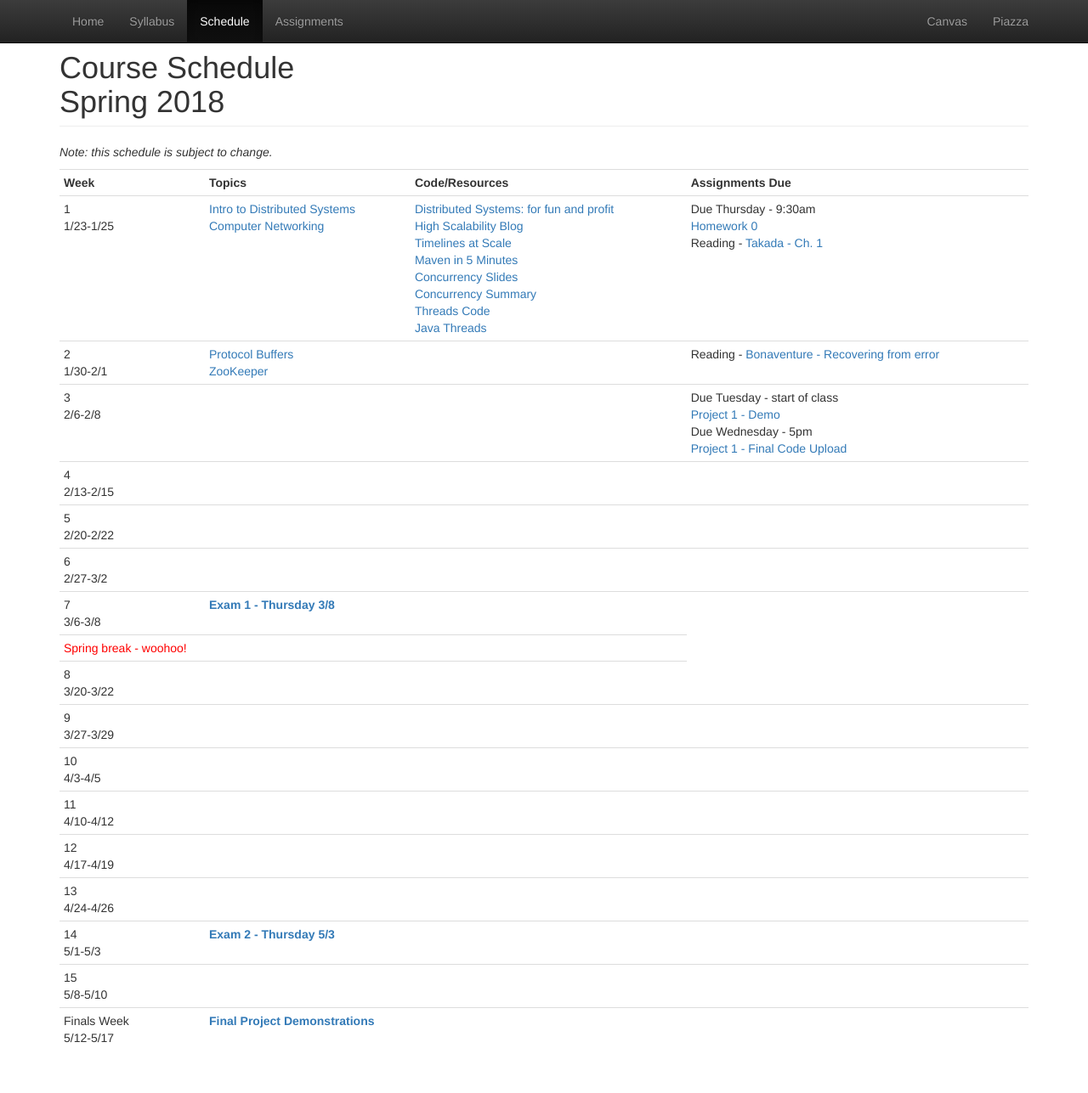
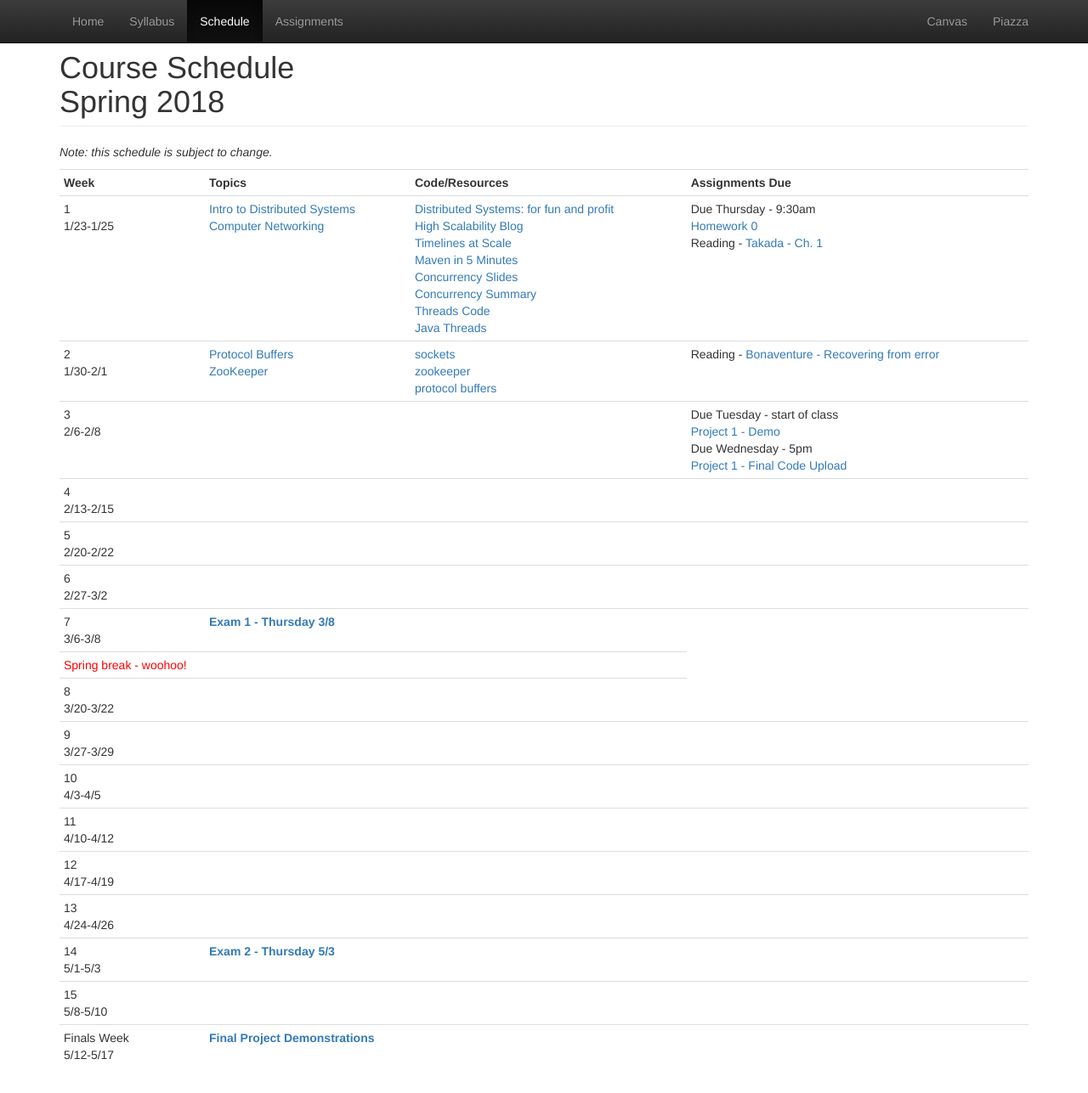
Before and after one commit to CS682-S18/cs682-s18.github.io, a Jekyll site: the page built from schedule.html, in a window 1280 px wide and 1297 px high. Shown: the top 1287 px of the window at 85% size. Built offline with Jekyll 4.4.1, drawn with Linux system fonts in a browser that asks for light colours.

Commit message:
adding code links

```diff
--- a/schedule.html
+++ b/schedule.html
@@ -45,6 +45,9 @@ title: Schedule
 				<a href="https://github.com/CS682-S18/notes/blob/master/zookeeper.md">ZooKeeper</a><br/>
 			</td>
 			<td>
+				<a href="https://github.com/CS682-S18/code/tree/master/sockets">sockets</a><br/>
+				<a href="https://github.com/CS682-S18/code/tree/master/zk">zookeeper</a><br/>
+				<a href="https://github.com/CS682-S18/code/tree/master/protobuf">protocol buffers</a><br/>
 			</td>
 			<td>
 				Reading - <a href="http://cnp3book.info.ucl.ac.be/2nd/html/principles/reliability.html#recovering-from-transmission-errors">Bonaventure - Recovering from error</a><br/>
```
